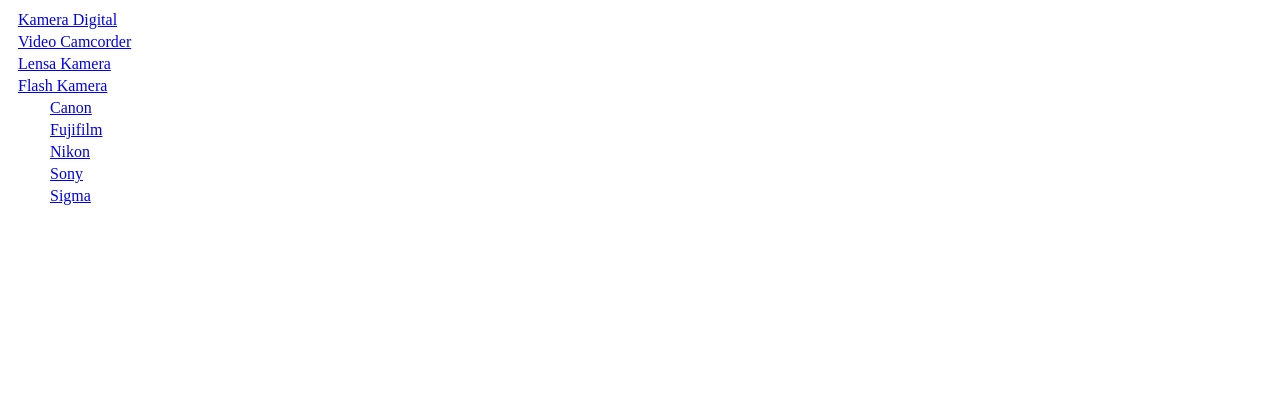
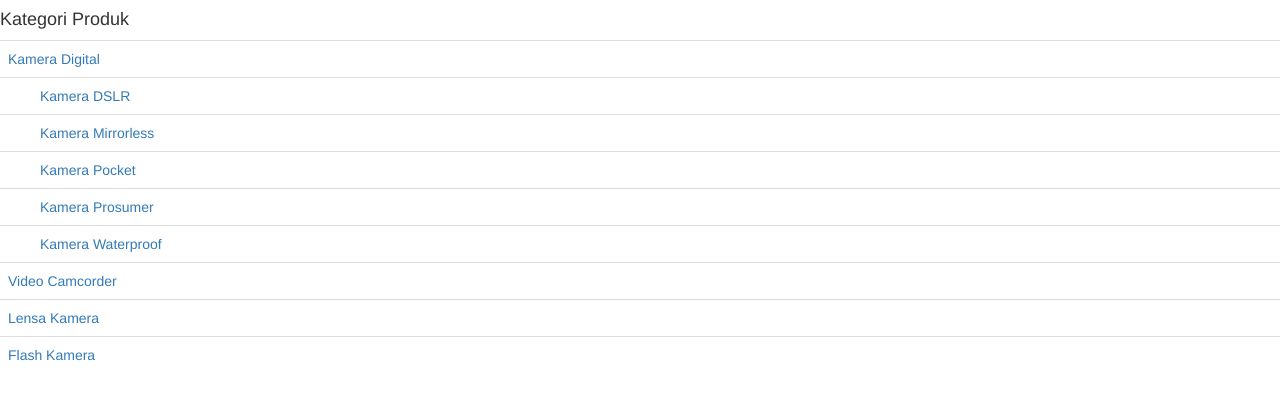
Before and after one commit to wahyudiansyah01/Desktop, a plain HTML site: page index.html in a window 1280 px wide. Drawn offline with nearby package versions, Linux system fonts and the light colour scheme.

Commit message:
abc menggunakan class="hidden"

```diff
--- a/abc.js
+++ b/abc.js
@@ -32,11 +32,6 @@
 };
 
 this.collapse = function(){
-document.getElementById("foto").appendChild(this.node);
-console.log(this.node);
-};
-
-this.hide = function(){
-
+this.node.classList.remove("hidden");
 };
 }
--- a/index.html
+++ b/index.html
@@ -3,82 +3,55 @@
     <head>
         <script src="jquery-1.11.3.js" type="text/javascript"></script>
         <script src="abc.js" type="text/javascript"></script>
+        <!-- Latest compiled and minified CSS -->
+<link rel="stylesheet" href="https://maxcdn.bootstrapcdn.com/bootstrap/3.3.6/css/bootstrap.min.css" integrity="sha384-1q8mTJOASx8j1Au+a5WDVnPi2lkFfwwEAa8hDDdjZlpLegxhjVME1fgjWPGmkzs7" crossorigin="anonymous">
 
+<!-- Optional theme -->
+<link rel="stylesheet" href="https://maxcdn.bootstrapcdn.com/bootstrap/3.3.6/css/bootstrap-theme.min.css" integrity="sha384-fLW2N01lMqjakBkx3l/M9EahuwpSfeNvV63J5ezn3uZzapT0u7EYsXMjQV+0En5r" crossorigin="anonymous">
+
+<!-- Latest compiled and minified JavaScript -->
+<script src="https://maxcdn.bootstrapcdn.com/bootstrap/3.3.6/js/bootstrap.min.js" integrity="sha384-0mSbJDEHialfmuBBQP6A4Qrprq5OVfW37PRR3j5ELqxss1yVqOtnepnHVP9aJ7xS" crossorigin="anonymous"></script>
 
     </head>
     <body>
+        <div id="accordion">
+        <h4 class="title_block accordion-toggle"><span class="fa fa-bars"> </span><span> Kategori Produk</span></h4>
         <table class="table" width="275">
-            <tbody id="foto">
-               <tr style="display: none;">
-<td></td>
-</tr>
-            </tbody>
-</table>
-<table class="table" width="275" style="display: none">
-<tbody id="foto1">
-<tr><td style="padding-left: 8px;"><a href="../271-">Kamera Digital</a></td></tr>
-<tr><td style="padding-left: 40px;"><a href="../684-">Kamera DSLR</a></td></tr>
-<tr><td style="padding-left: 40px;"><a href="../685-">Kamera Mirrorless</a></td></tr>
-<tr><td style="padding-left: 40px;"><a href="../686-">Kamera Pocket</a></td></tr>
-<tr><td style="padding-left: 40px;"><a href="../687-">Kamera Prosumer</a></td></tr>
-<tr><td style="padding-left: 40px;"><a href="../688-">Kamera Waterproof</a></td></tr>
-<tr><td style="padding-left: 8px;"><a href="../153-">Video Camcorder</a></td></tr>
-<tr><td style="padding-left: 40px;"><a href="../631-">Action Camcorder</a></td></tr>
-<tr><td style="padding-left: 40px;"><a href="../692-">Personal Camcorder</a></td></tr>
-<tr><td style="padding-left: 40px;"><a href="../693-">Profesional Camcorder</a></td></tr>
-<tr><td style="padding-left: 40px;"><a href="../694-">Semi Pro Camcorder</a></td></tr>
-<tr><td style="padding-left: 8px;"><a href="../390-">Lensa Kamera</a></td></tr>
-<tr><td style="padding-left: 40px;"><a href="../391-">Canon</a></td></tr>
-<tr><td style="padding-left: 40px;"><a href="../393-">Nikon</a></td></tr>
-<tr><td style="padding-left: 40px;"><a href="../708-">Fujifilm</a></td></tr>
-<tr><td style="padding-left: 40px;"><a href="../709-">Olympus</a></td></tr>
-<tr><td style="padding-left: 40px;"><a href="../396-">Sony</a></td></tr>
-<tr><td style="padding-left: 40px;"><a href="../394-">Pentax</a></td></tr>
-<tr><td style="padding-left: 40px;"><a href="../395-">Samsung</a></td></tr>
-<tr><td style="padding-left: 40px;"><a href="../716-">Samyang</a></td></tr>
-<tr><td style="padding-left: 40px;"><a href="../397-">Tamron</a></td></tr>
-<tr><td style="padding-left: 40px;"><a href="../715-">Lensbaby</a></td></tr>
-<tr><td style="padding-left: 8px;"><a href="../695-">Flash Kamera</a></td></tr>
-<tr><td style="padding-left: 40px;"><a href="../723-">Canon</a></td></tr>
-<tr><td style="padding-left: 40px;"><a href="../718-">Fujifilm</a></td></tr>
-<tr><td style="padding-left: 40px;"><a href="../724-">Nikon</a></td></tr>
-<tr><td style="padding-left: 40px;"><a href="../721-">Sony</a></td></tr>
-<tr><td style="padding-left: 40px;"><a href="../720-">Sigma</a></td></tr>
+        <tbody id="foto1" >
+        <tr class="hidden"><td style="padding-left: 8px;"><a href="../271-">Kamera Digital</a></td></tr>
+        <tr class="hidden"><td style="padding-left: 40px;"><a href="../684-">Kamera DSLR</a></td></tr>
+        <tr class="hidden"><td style="padding-left: 40px;"><a href="../685-">Kamera Mirrorless</a></td></tr>
+        <tr class="hidden"><td style="padding-left: 40px;"><a href="../686-">Kamera Pocket</a></td></tr>
+        <tr class="hidden"><td style="padding-left: 40px;"><a href="../687-">Kamera Prosumer</a></td></tr>
+        <tr class="hidden"><td style="padding-left: 40px;"><a href="../688-">Kamera Waterproof</a></td></tr>
+        <tr class="hidden"><td style="padding-left: 8px;"><a href="../153-">Video Camcorder</a></td></tr>
+        <tr class="hidden"><td style="padding-left: 40px;"><a href="../631-">Action Camcorder</a></td></tr>
+        <tr class="hidden"><td style="padding-left: 40px;"><a href="../692-">Personal Camcorder</a></td></tr>
+        <tr class="hidden"><td style="padding-left: 40px;"><a href="../693-">Profesional Camcorder</a></td></tr>
+        <tr class="hidden"><td style="padding-left: 40px;"><a href="../694-">Semi Pro Camcorder</a></td></tr>
+        <tr class="hidden"><td style="padding-left: 8px;"><a href="../390-">Lensa Kamera</a></td></tr>
+        <tr class="hidden"><td style="padding-left: 40px;"><a href="../391-">Canon</a></td></tr>
+        <tr class="hidden"><td style="padding-left: 40px;"><a href="../393-">Nikon</a></td></tr>
+        <tr class="hidden"><td style="padding-left: 40px;"><a href="../708-">Fujifilm</a></td></tr>
+        <tr class="hidden"><td style="padding-left: 40px;"><a href="../709-">Olympus</a></td></tr>
+        <tr class="hidden"><td style="padding-left: 40px;"><a href="../396-">Sony</a></td></tr>
+        <tr class="hidden"><td style="padding-left: 40px;"><a href="../394-">Pentax</a></td></tr>
+        <tr class="hidden"><td style="padding-left: 40px;"><a href="../395-">Samsung</a></td></tr>
+        <tr class="hidden"><td style="padding-left: 40px;"><a href="../716-">Samyang</a></td></tr>
+        <tr class="hidden"><td style="padding-left: 40px;"><a href="../397-">Tamron</a></td></tr>
+        <tr class="hidden"><td style="padding-left: 40px;"><a href="../715-">Lensbaby</a></td></tr>
+        <tr class="hidden"><td style="padding-left: 8px;"><a href="../695-">Flash Kamera</a></td></tr>
+        <tr class="hidden"><td style="padding-left: 40px;"><a href="../723-">Canon</a></td></tr>
+        <tr class="hidden"><td style="padding-left: 40px;"><a href="../718-">Fujifilm</a></td></tr>
+        <tr class="hidden"><td style="padding-left: 40px;"><a href="../724-">Nikon</a></td></tr>
+        <tr class="hidden"><td style="padding-left: 40px;"><a href="../721-">Sony</a></td></tr>
+        <tr class="hidden"><td style="padding-left: 40px;"><a href="../720-">Sigma</a></td></tr>
 
 </tbody>
 </table>
-
+        </div>
     </body>
-    <script src="varMenu.js" type="text/javascript">
-    </script>
-    <script>
-        var menu450 = new Menu(null)
-        var node = document.getElementById("foto1").getElementsByTagName("a");
-        var parent = null
-
-        //mengambil link sebagai id
-       for (i = 0; i < node.length; i++) {
-           var padd = node[i].parentNode.style.paddingLeft;
-           var id = node[i].getAttribute("href").match(/\d+/)[0];
-
-           if(padd=="8px"){
-           eval("var menu"+id+" = new Menu(menu450,node[i].parentNode.parentNode)");
-           }
-           if(padd=="40px"){
-           eval("var menu"+id+" = new Menu(menu450.child[menu450.child.length - 1],node[i].parentNode.parentNode)");
-           }
-           }
-    /*for (i = 0; i < node.length; i++) {
-    var parent = null
-    var padd = node[i].childNodes[0].style.paddingLeft;
-    if(padd=="8px"){
-        var parent = new Menu(root,i.toString());
-    }
-    if(padd=="40px"){
-        child = new Menu(root.child[root.child.length - 1],i.toString());
-    }
-}*/
-menu695.show();
-console.log(menu450);
+    <script src="varMenu.js" type="text/javascript"></script>
+    <script>menu685.show();
     </script>
 </html>
--- a/varMenu.js
+++ b/varMenu.js
@@ -1,7 +1,5 @@
 var menu450 = new Menu(null)
         var node = document.getElementById("foto1").getElementsByTagName("a");
-        var parent = null
-
         //mengambil link sebagai id
        for (i = 0; i < node.length; i++) {
            var padd = node[i].parentNode.style.paddingLeft;
```
Also changed, not shown: 2 other files.
